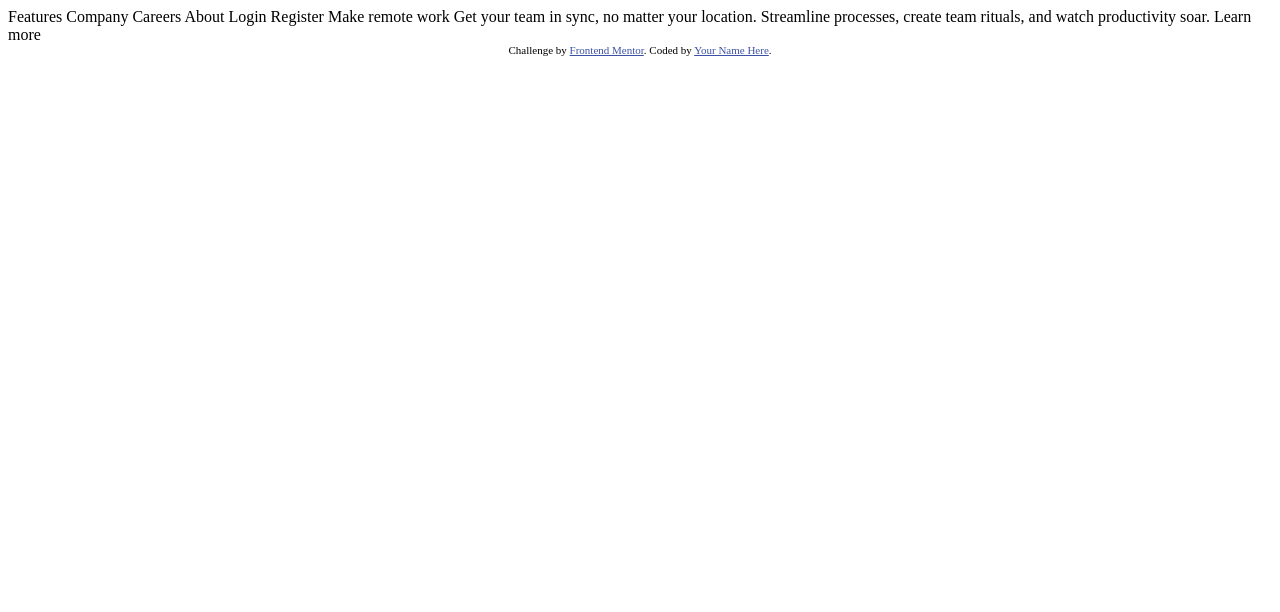
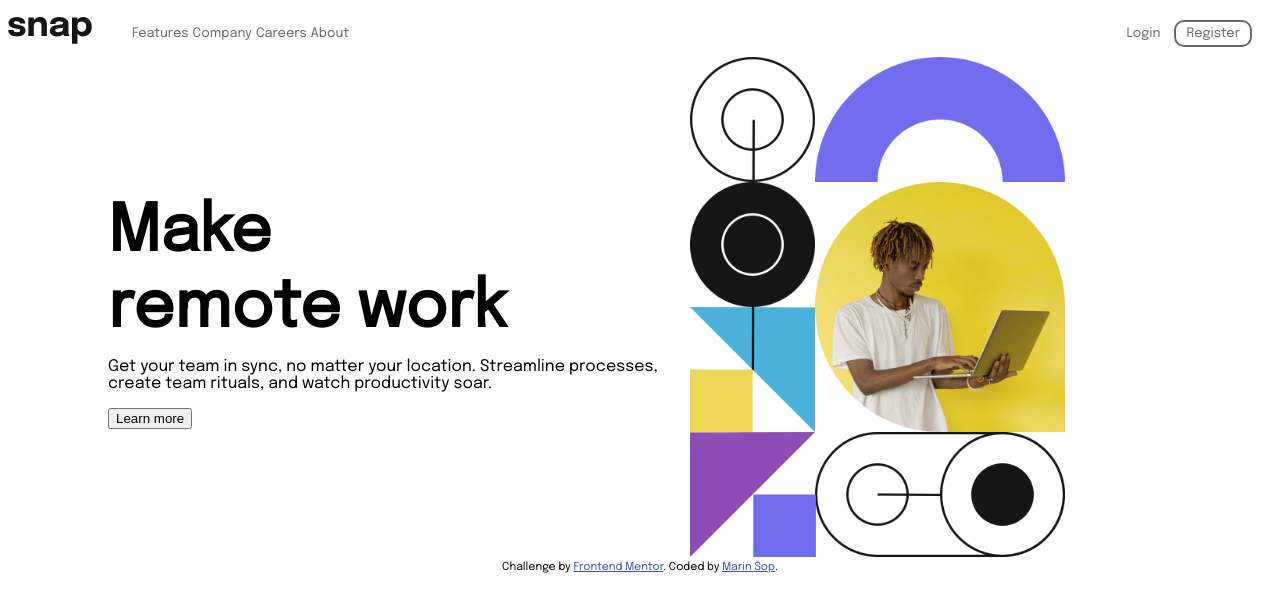
Before and after one commit to MarinSop/Frontend-Mentor-Challenges, a plain HTML site: page intro-section-with-dropdown-navigation-main/index.html in a window 1280 px wide. Drawn offline with Linux system fonts and the light colour scheme.

Commit message:
Base site

```diff
--- a/intro-section-with-dropdown-navigation-main/index.html
+++ b/intro-section-with-dropdown-navigation-main/index.html
@@ -8,32 +8,49 @@
 
   <title>Frontend Mentor | Intro section with dropdown navigation</title>
 
-  <!-- Feel free to remove these styles or customise in your own stylesheet 👍 -->
-  <style>
-    .attribution { font-size: 11px; text-align: center; }
-    .attribution a { color: hsl(228, 45%, 44%); }
-  </style>
+  <link rel="stylesheet" href="style.css">
 </head>
 <body>
+  <nav>
+    <div class="logo">
+      <img src="images/logo.svg" alt="Logo">
+    </div>
+    <div class="navigation">
+      <ul>
+        <li>Features</li>
+        <li>Company</li>
+        <li>Careers</li>
+        <li>About</li>
+      </ul>
+    </div>
+    <div class="log-reg">
+      <ul>
+        <li>Login</li>
+        <li id="regButton">Register</li>
+      </ul>
+    </div>
+  </nav>
 
-  Features
-  Company
-  Careers
-  About
+  <main>
+    <div class="leftMain">
+      <div class="headers">
+        <h1>Make</h1>
+        <h1>remote work</h1>
+      </div>
 
-  Login
-  Register
+      <p>Get your team in sync, no matter your location. Streamline processes,
+      create team rituals, and watch productivity soar.</p>
 
-  Make remote work
-
-  Get your team in sync, no matter your location. Streamline processes,
-  create team rituals, and watch productivity soar.
-
-  Learn more
+      <button>Learn more</button>
+    </div>
+    <div class="rightMain">
+      <img src="images/image-hero-desktop.png" alt="Image">
+    </div>
+  </main>
 
   <div class="attribution">
     Challenge by <a href="https://www.frontendmentor.io?ref=challenge" target="_blank">Frontend Mentor</a>.
-    Coded by <a href="#">Your Name Here</a>.
+    Coded by <a href="#">Marin Šop</a>.
   </div>
 </body>
 </html>
--- /dev/null
+++ b/intro-section-with-dropdown-navigation-main/style.css
@@ -0,0 +1,85 @@
+.attribution { font-size: 11px; text-align: center; }
+.attribution a { color: hsl(228, 45%, 44%); }
+@font-face {
+    font-family: "Epilogue";
+    src: url(fonts/Epilogue-Regular.ttf);
+}
+
+body
+{
+    font-family: Epilogue;
+}
+nav
+{
+    display: flex;
+    flex-direction: row;
+    width: 100%;
+    justify-content: flex-start;
+    align-items: center;
+}
+
+.navigation > ul
+{
+    list-style: none;
+}
+.navigation > ul > li
+{
+    display: inline;
+    color: hsl(0, 0%, 41%);
+    font-size: small;
+}
+
+.log-reg
+{
+    margin-left: auto;
+    margin-right: 20px;
+}
+.log-reg > ul
+{
+    list-style: none;
+}
+.log-reg > ul > li
+{
+    display:inline;
+    padding: 5px 10px 5px 10px;
+    color: hsl(0, 0%, 41%);
+    font-size: small;
+}
+#regButton
+{
+    border-style: solid;
+    border-width: 2px;
+    border-radius: 10px;
+    border-color: hsl(0, 0%, 41%);
+}
+
+main
+{
+    display: flex;
+    justify-content: center;
+    width: 100%;
+    align-items: center;
+}
+
+.leftMain
+{
+    width: 50%;
+    margin-left: 100px;
+}
+.headers > h1
+{
+    font-size: 4rem;
+    font-weight: 900;
+    margin-bottom: 0px;
+    margin-top: 10px;
+}
+
+.rightMain
+{
+    width: 50%;
+}
+.rightMain > img
+{
+    height: 500px;
+
+}
```
Also changed, not shown: intro-section-with-dropdown-navigation-main/fonts/Epilogue-Regular.ttf (added).
